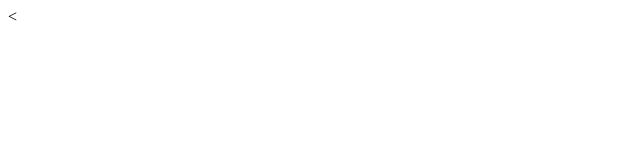
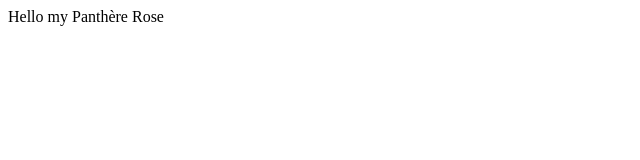
Before and after one commit to benoitledeuil/demo-repo, a plain HTML site: page index.html in a window 1280 px wide. Shown: the whole page, without its empty margins (0-640 px from the left). Drawn offline with Linux system fonts and the light colour scheme.

Commit message:
modification html

```diff
--- a/index.html
+++ b/index.html
@@ -1 +1 @@
-<
+<div>Hello my Panthère Rose</div>
```
